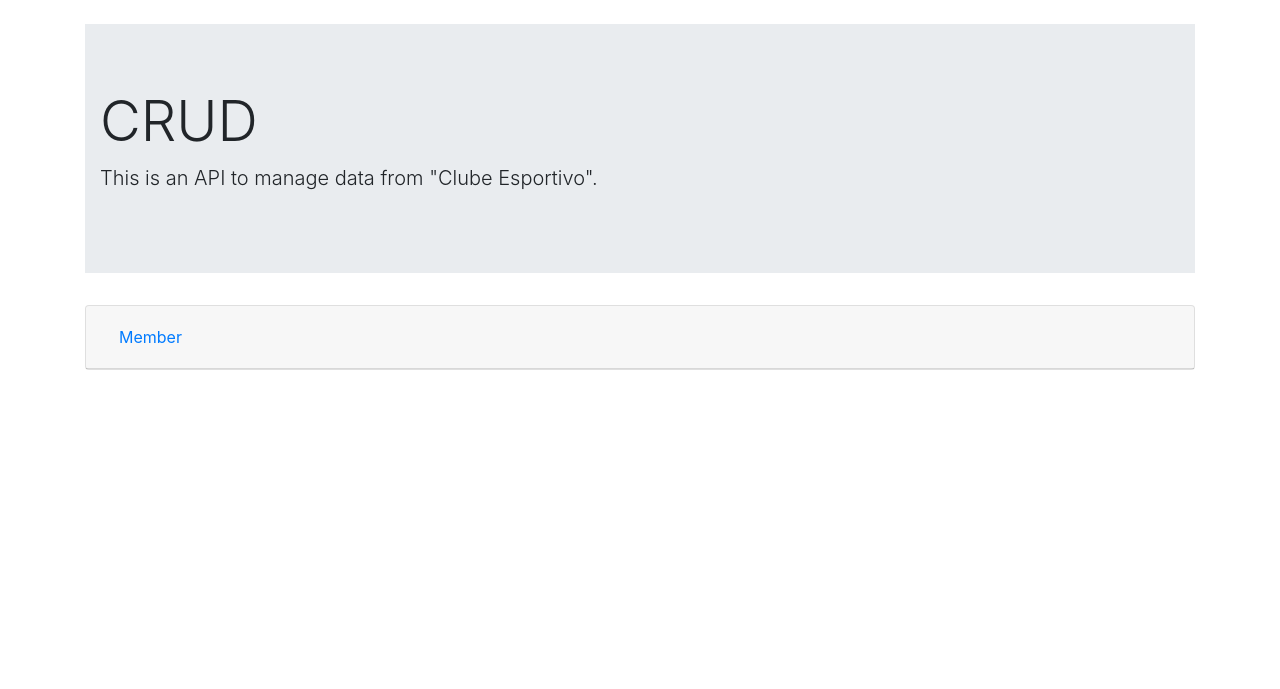
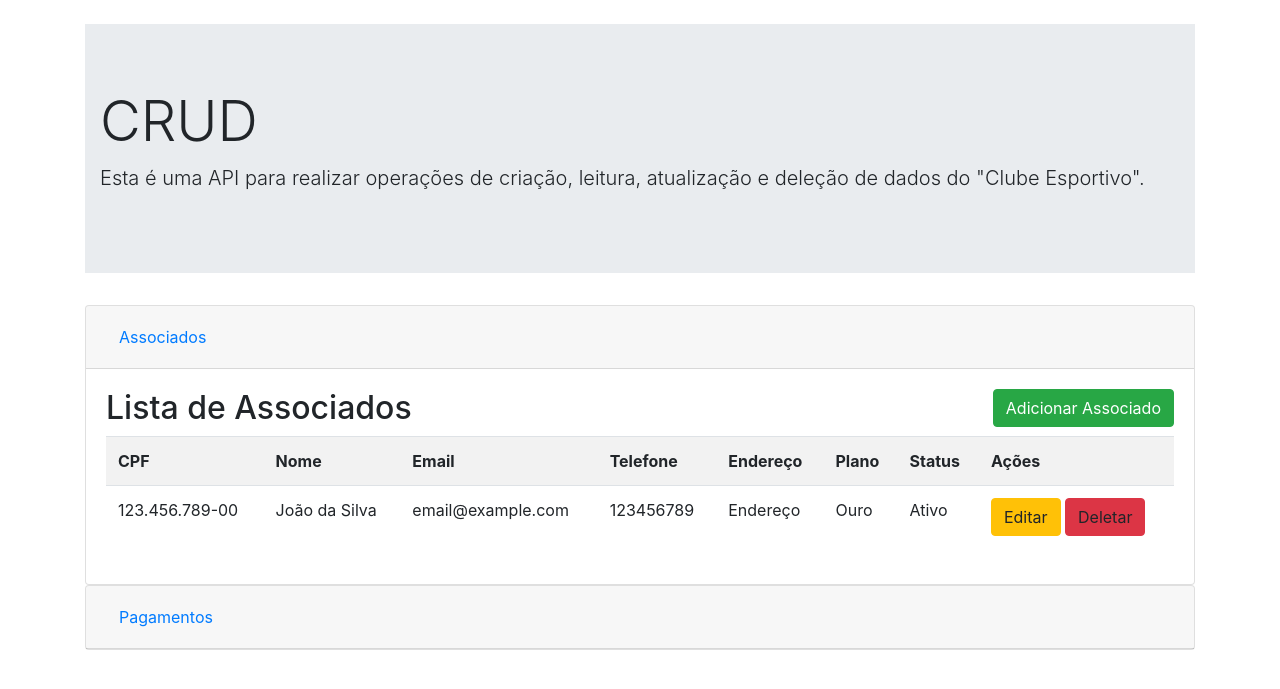
Before and after one commit to nori-marcos/clubeEsportivo, a Flask app: page / in a window 1280 px wide, after a click on "Associados". Shown: the part 56-745 px from the top of the page. Run offline with Flask 3, Linux system fonts and the light colour scheme; some libraries are stand-ins or nearby versions.

Commit message:
funcionalidades dos modais de associado adicionados

```diff
--- /dev/null
+++ b/templates/associado.html
@@ -0,0 +1,142 @@
+<div id="accordion">
+    <div class="card">
+        <div class="card-header" id="headingOne">
+            <h5 class="mb-0">
+                <button class="btn btn-link" data-toggle="collapse" data-target="#collapseOne" aria-expanded="true"
+                        aria-controls="collapseOne">
+                    Associados
+                </button>
+            </h5>
+        </div>
+
+        <div id="collapseOne" class="accordion-collapse collapse" aria-labelledby="headingOne">
+            <div class="card-body">
+                <div class="row">
+                    <div class="col-md-12">
+                        <h2>
+                            Lista de Associados
+                            <button type="button" class="btn btn-success float-right" data-toggle="modal"
+                                    data-target="#addMemberModal">Adicionar Associado
+                            </button>
+                        </h2>
+                        <table class="table table-striped">
+                            <tr>
+                                <th>CPF</th>
+                                <th>Nome</th>
+                                <th>Email</th>
+                                <th>Telefone</th>
+                                <th>Endereço</th>
+                                <th>Plano</th>
+                                <th>Status</th>
+                                <th>Ações</th>
+                            </tr>
+                            <tr>
+                                <td>123.456.789-00</td>
+                                <td>João da Silva</td>
+                                <td>email@example.com</td>
+                                <td>123456789</td>
+                                <td>Endereço</td>
+                                <td>Ouro</td>
+                                <td>Ativo</td>
+                                <td>
+                                    <a class="btn btn-warning btn-xs" data-toggle="modal"
+                                       data-target="#editMemberModal">Editar</a>
+                                    <a class="btn btn-danger btn-xs"
+                                       onclick="return confirm('Você tem certeza que deseja deletar?')">Deletar</a>
+                                </td>
+                            </tr>
+                        </table>
+                    </div>
+                </div>
+            </div>
+        </div>
+    </div>
+</div>
+
+<!-- Modal para Adicionar Associado -->
+<div id="addMemberModal" class="modal fade" tabindex="-1" role="dialog" aria-labelledby="addMemberModalLabel" aria-hidden="true">
+    <div class="modal-dialog">
+        <div class="modal-content">
+            <div class="modal-header">
+                <h4 class="modal-title" id="addMemberModalLabel">Adicionar Associado</h4>
+                <button type="button" class="close" data-dismiss="modal" aria-label="Close">
+                    <span aria-hidden="true">&times;</span>
+                </button>
+            </div>
+            <div class="modal-body">
+                <!-- Formulário para adicionar associado -->
+                <form action="" method="POST">
+                    <div class="form-group">
+                        <label>CPF:</label>
+                        <input type="text" class="form-control" name="cpf" required>
+                    </div>
+                    <div class="form-group">
+                        <label>Nome:</label>
+                        <input type="text" class="form-control" name="nome" required>
+                    </div>
+                    <div class="form-group">
+                        <label>Email:</label>
+                        <input type="email" class="form-control" name="email" required>
+                    </div>
+                    <div class="form-group">
+                        <label>Telefone:</label>
+                        <input type="text" class="form-control" name="telefone" required>
+                    </div>
+                    <div class="form-group">
+                        <label>Plano:</label>
+                        <input type="text" class="form-control" name="plano" required>
+                    </div>
+                    <button type="submit" class="btn btn-primary">Adicionar</button>
+                </form>
+            </div>
+            <div class="modal-footer">
+                <button type="button" class="btn btn-secondary" data-dismiss="modal">Fechar</button>
+            </div>
+        </div>
+    </div>
+</div>
+
+<!-- Modal para Editar Associado -->
+<div id="editMemberModal" class="modal fade" tabindex="-1" role="dialog" aria-labelledby="editMemberModalLabel" aria-hidden="true">
+    <div class="modal-dialog">
+        <div class="modal-content">
+            <div class="modal-header">
+                <h4 class="modal-title" id="editMemberModalLabel">Atualizar Informações</h4>
+                <button type="button" class="close" data-dismiss="modal" aria-label="Close">
+                    <span aria-hidden="true">&times;</span>
+                </button>
+            </div>
+            <div class="modal-body">
+                <!-- Formulário para editar associado -->
+                <form action="" method="POST">
+                    <div class="form-group">
+                        <label>CPF:</label>
+                        <input type="hidden" name="id" value="">
+                        <input type="text" class="form-control" name="cpf" required>
+                    </div>
+                    <div class="form-group">
+                        <label>Nome:</label>
+                        <input type="hidden" name="id" value="">
+                        <input type="text" class="form-control" name="nome" required>
+                    </div>
+                    <div class="form-group">
+                        <label>Email:</label>
+                        <input type="email" class="form-control" name="email" required>
+                    </div>
+                    <div class="form-group">
+                        <label>Telefone:</label>
+                        <input type="text" class="form-control" name="telefone" required>
+                    </div>
+                    <div class="form-group">
+                        <label>Plano:</label>
+                        <input type="text" class="form-control" name="plano" required>
+                    </div>
+                    <button type="submit" class="btn btn-primary">Atualizar</button>
+                </form>
+            </div>
+            <div class="modal-footer">
+                <button type="button" class="btn btn-secondary" data-dismiss="modal">Fechar</button>
+            </div>
+        </div>
+    </div>
+</div>
--- a/templates/index.html
+++ b/templates/index.html
@@ -18,15 +18,15 @@
     <div class="jumbotron jumbotron-fluid">
         <div class="container">
             <h1 class="display-4">CRUD</h1>
-            <p class="lead">This is an API to manage data from "Clube Esportivo".</p>
+            <p class="lead">Esta é uma API para realizar operações de criação, leitura, atualização e deleção de dados
+                do "Clube Esportivo".</p>
         </div>
     </div>
-    {% include 'member.html' %}
-
+    <div id="accordion">
+        {% include 'associado.html' %}
+        {% include 'pagamento.html' %}
+    </div>
 </div>
-
-</div>
-
 <script src="https://code.jquery.com/jquery-3.2.1.slim.min.js"
         integrity="sha384-KJ3o2DKtIkvYIK3UENzmM7KCkRr/rE9/Qpg6aAZGJwFDMVNA/GpGFF93hXpG5KkN"
         crossorigin="anonymous"></script>
--- a/templates/member.html
+++ /dev/null
@@ -1,44 +0,0 @@
-
-    <div id="accordion">
-        <div class="card">
-            <div class="card-header" id="headingOne">
-                <h5 class="mb-0">
-                    <button class="btn btn-link" data-toggle="collapse" data-target="#collapseOne" aria-expanded="true"
-                            aria-controls="collapseOne">
-                        Member
-                    </button>
-                </h5>
-            </div>
-
-            <div id="collapseOne" class="collapse show" aria-labelledby="headingOne" data-parent="#accordion">
-                <div class="card-body">
-                    <div class="row">
-
-                        <div class="col md-12">
-                            <h2>
-                                Member List
-                                <button type="button" class="btn btn-success  float-right" data-toggle="modal"
-                                        data-target="#myModal">Add Member
-                                </button>
-                            </h2>
-                            Anim pariatur cliche reprehenderit, enim eiusmod high life accusamus terry richardson ad
-                            squid. 3
-                            wolf
-                            moon officia aute, non cupidatat skateboard dolor brunch. Food truck quinoa nesciunt laborum
-                            eiusmod.
-                            Brunch 3 wolf moon tempor, sunt aliqua put a bird on it squid single-origin coffee nulla
-                            assumenda
-                            shoreditch et. Nihil anim keffiyeh helvetica, craft beer labore wes anderson cred nesciunt
-                            sapiente
-                            ea
-                            proident. Ad vegan excepteur butcher vice lomo. Leggings occaecat craft beer farm-to-table,
-                            raw
-                            denim
-                            aesthetic synth nesciunt you probably haven't heard of them accusamus labore sustainable
-                            VHS.
-                        </div>
-                    </div>
-                </div>
-            </div>
-        </div>
-    </div>
```
